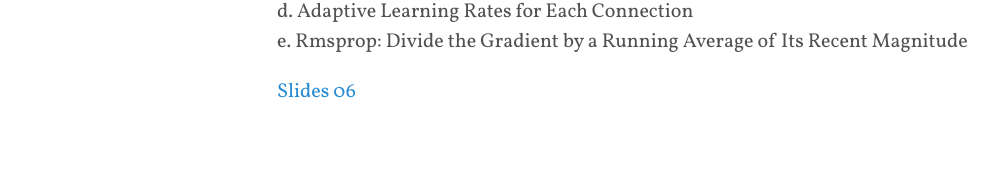
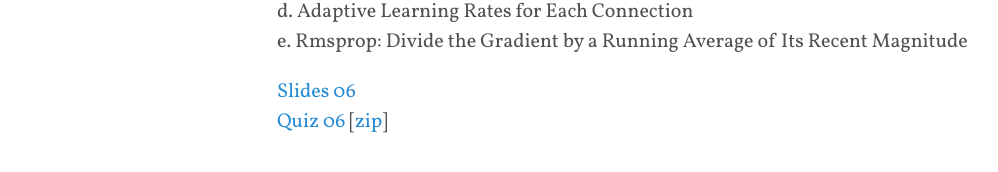
Before and after one commit to shevapato2008/myBlog, a Jekyll site: the page built from algorithms/machinelearning/nnml/index.md, in a window 1280 px wide and 900 px high, scrolled down 1616 px. Shown: the part 663-835 px from the top of the window, without its empty margins (3-1001 px from the left). Built offline with Jekyll 4.4.1, drawn with Linux system fonts in a browser that asks for light colours; some web fonts are replaced; comment, search, counter and statistics services are not loaded.

Commit message:
Updated.

```diff
--- a/algorithms/machinelearning/nnml/index.md
+++ b/algorithms/machinelearning/nnml/index.md
@@ -87,7 +87,8 @@ d. Adaptive Learning Rates for Each Connection<br>
 e. Rmsprop: Divide the Gradient by a Running Average of Its Recent Magnitude<br>
 
 [Slides 06]({{site.baseurl}}/algorithms/machinelearning/nnml/slides/Week6.pdf "Week 6 Slides")<br>
-
+[Quiz 06]({{site.baseurl}}/algorithms/machinelearning/nnml/quizzes/quiz06 "Quiz 6")
+[[zip]({{site.baseurl}}/algorithms/machinelearning/nnml/quizzes/quiz06/quiz06.zip "quiz06.zip")]<br>
 
 
 <br><br>
```
